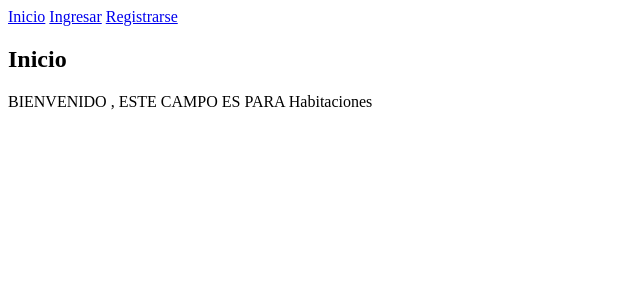
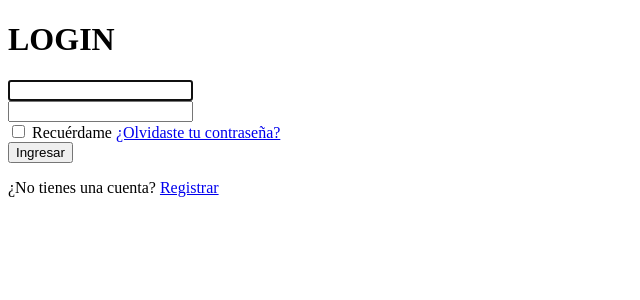
Before and after one commit to DavidLauraQ/Proyecto_Web3_Hotel, a Django app: page / in a window 1280 px wide. Shown: the top 300 px of the page, without its empty margins (0-640 px from the left). Run offline with Django 5.2, Linux system fonts and the light colour scheme.

Commit message:
modificando el nuevo login

```diff
--- a/Hotel/settings.py
+++ b/Hotel/settings.py
@@ -125,4 +125,4 @@ DEFAULT_AUTO_FIELD = 'django.db.models.BigAutoField'
 LOGIN_URL = '/accounts/login/'
 
 LOGIN_REDIRECT_URL = 'home'
-LOGOUT_REDIRECT_URL = 'home'
+LOGOUT_REDIRECT_URL = 'login'
--- a/reservas/templates/base.html
+++ b/reservas/templates/base.html
@@ -6,17 +6,15 @@
 </head>
 <body>
     <nav>
-        <a href="{% url 'home' %}">Inicio</a>
         {% if request.user.is_authenticated %}
             {% if request.user.is_staff %}
                 <a href="{% url 'clientes' %}">Clientes</a>
             {% endif %}
+            <a href="{% url 'home' %}">Inicio</a>
             <a href="{% url 'habitaciones' %}">Habitaciones</a>
             <a href="{% url 'reservas' %}">Reservas</a>
             <a href="{% url 'logout' %}">Salir</a>
         {% else %}
-            <a href="{% url 'login' %}">Ingresar</a>
-            <a href="{% url 'registrar' %}">Registrarse</a>
         {% endif %}
     </nav>
 
--- a/reservas/templates/registration/login.html
+++ b/reservas/templates/registration/login.html
@@ -1,14 +1,37 @@
 {% extends 'base.html' %}
-
 
 {% block content %}
 
-<br>
-<h2>INICIAR SESION</h2>
-<form action="" method="post">
-    {% csrf_token %}
-    {{ form.as_p }}
-    <button type="submit">Ingresar</button>
-</form>
+<!-- Asegúrate de que tu base.html tenga el link al CSS y Boxicons, o inclúyelos aquí si no están -->
+{% comment %} <link rel="stylesheet" href="{% static 'style.css' %}">
+<link href='https://unpkg.com/boxicons@2.1.4/css/boxicons.min.css' rel='stylesheet'> {% endcomment %}
 
-{% endblock  %}
+<div class="wrapper">
+    <form method="post">
+        {% csrf_token %}
+        <h1>LOGIN</h1>
+
+        <div class="input-box">
+            {{ form.username }}
+            <i class='bx bxs-user'></i>
+        </div>
+
+        <div class="input-box">
+            {{ form.password }}
+            <i class='bx bxs-lock'></i>
+        </div>
+
+        <div class="remember-forgot">
+            <label><input type="checkbox"> Recuérdame</label>
+            <a href="#">¿Olvidaste tu contraseña?</a>
+        </div>
+
+        <button type="submit" class="btn">Ingresar</button>
+
+        <div class="register-link">
+            <p>¿No tienes una cuenta? <a href="{% url 'registrar' %}">Registrar</a></p>
+        </div>
+    </form>
+</div>
+
+{% endblock %}
--- a/reservas/urls.py
+++ b/reservas/urls.py
@@ -4,7 +4,8 @@ from django.contrib.auth import views as auth_views
 from django.contrib.auth.views import LogoutView
 
 urlpatterns = [
-    path('', views.home, name='home'),
+    path('', auth_views.LoginView.as_view() , name='home1'),
+    path('home/', views.home, name='home'),
 
     # Clientes
     path('clientes/', views.lista_clientes, name='clientes'),
--- a/reservas/views.py
+++ b/reservas/views.py
@@ -34,7 +34,7 @@ def registrar(request):
 
 def salir(request):
     logout(request)
-    return redirect('home')
+    return redirect('home1')
 
 def home(request):
     return render(request, 'home.html')
```
